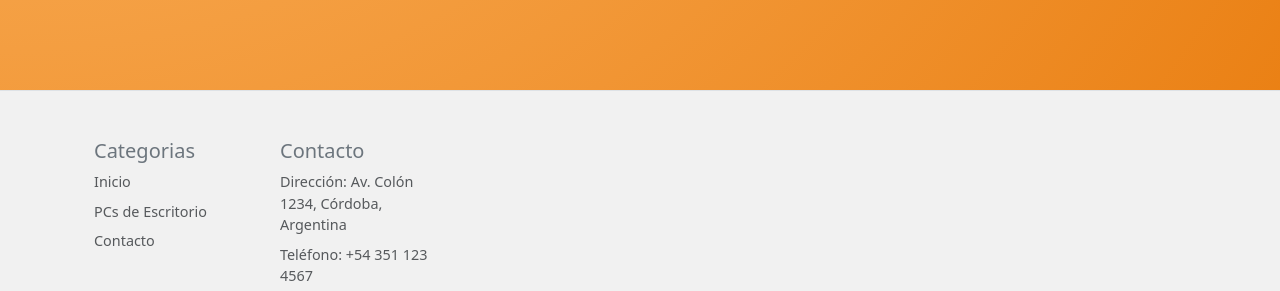
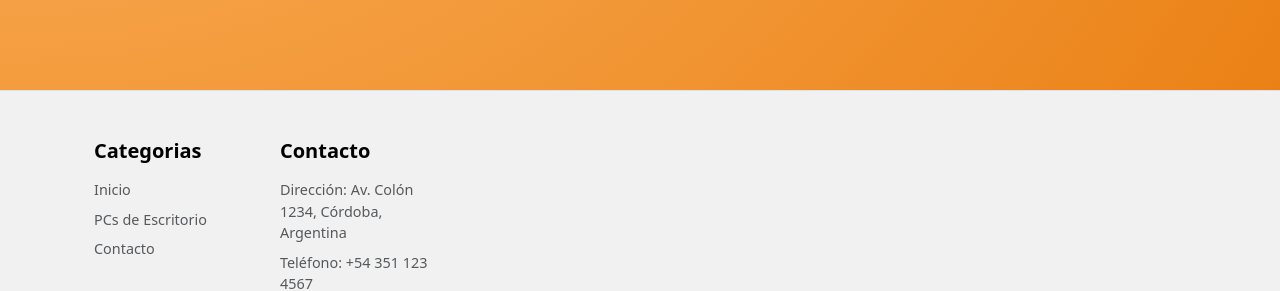
Before and after one commit to pablovenica7/Tech-Ecommerce, a React (Vite) app: page / in a window 1280 px wide. Shown: the part 780-1071 px from the top of the page. Built offline with nearby package versions, Linux system fonts and the light colour scheme.

Commit message:
Update index.css

```diff
--- a/src/index.css
+++ b/src/index.css
@@ -125,3 +125,9 @@ footer {
   font-size: 0.9rem;
   color: #6c757d;
 }
+
+footer h5 {
+  color: #000;
+  font-weight: 600;
+  margin-bottom: 1rem;
+}
```
